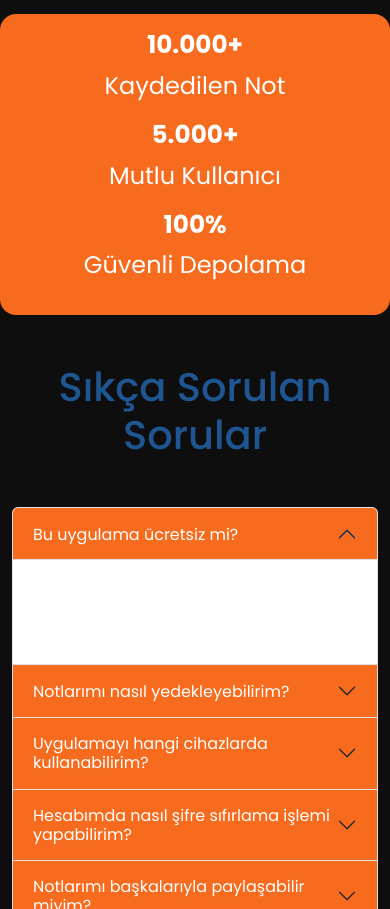
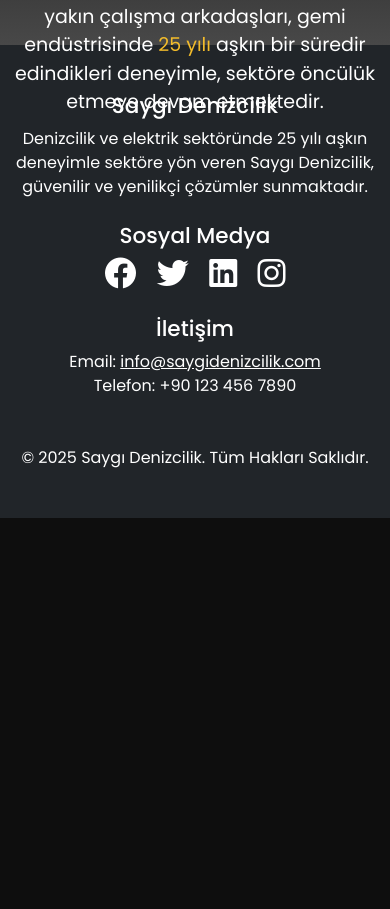
Before and after one commit to code-Beko/saygi, a Django app: page / in a window 390 px wide. Shown: the part 2504-3413 px from the top of the page. After the commit the page ends 3022 px from the top, so only its background shows below. Run offline with Django 5.2, Linux system fonts and the light colour scheme.

Commit message:
edit html

```diff
--- a/jobs/static/css/components/navbar.css
+++ b/jobs/static/css/components/navbar.css
@@ -9,7 +9,7 @@
 
 
 .navbar-height{
-    background:linear-gradient(to right, #000000, #2a2626);
+    background:linear-gradient(to right, #161616, #65626c);
     position: relative;
     padding-top: 1.5rem ;
     overflow: hidden;
--- a/jobs/static/css/style.css
+++ b/jobs/static/css/style.css
@@ -6,6 +6,10 @@ body {
     --bs-font-sans-serif: 'Poppins', sans-serif !important;
     --bs-emphasis-color-rgb: 255, 255, 255 !important;
     --bs-body-color:#ffffff !important;
+    --bs-secondary-rgb: 243, 188, 43 !important;
+
+
+
   }
 .roboto-family{
     font-family: "Roboto", sans-serif;
@@ -46,3 +50,19 @@ body {
   .fs-20 {
     font-size: 20px;
   }
+  .fs-24{
+    font-size:24px
+  }
+  .fs-30{
+    font-size:30px;
+  }
+  .fs-40{
+    font-size: 40px;
+  }
+  .fs-60{
+    font-size: 60px;
+  }
+
+  p {
+    margin-bottom: 0 !important;
+}
--- a/jobs/templates/base.html
+++ b/jobs/templates/base.html
@@ -23,18 +23,20 @@
         <link href="https://fonts.googleapis.com/css2?family=Rowdies:wght@300;400;700&display=swap" rel="stylesheet">
         <link href="https://fonts.googleapis.com/css2?family=Poppins:wght@300;400;500;600;700;800;900&display=swap" rel="stylesheet">
         <link href="https://fonts.googleapis.com/css2?family=Roboto:ital,wght@0,100..900;1,100..900&display=swap" rel="stylesheet">
+        <link href="https://cdnjs.cloudflare.com/ajax/libs/font-awesome/6.0.0-beta3/css/all.min.css" rel="stylesheet">
+
         <!-- Jquery Linki-->
-        <link rel="manifest" href="{% static 'js/manifest.json' %}">
+
 
         <script src="https://code.jquery.com/jquery-3.6.0.min.js"></script>
     </head>
     <body>
         <!-- Navbar -->
         {% include "components/navbar.html" %}
-        <div class="container mt-4">
+
             {% block content %}
             {% endblock content %}
-        </div>
+
         <!-- Footer -->
         {% include "components/footer.html" %}
         <!-- Bootstrap JS -->
--- a/jobs/templates/components/footer.html
+++ b/jobs/templates/components/footer.html
@@ -1,3 +1,32 @@
-<footer class="bg-dark text-white text-center py-3">
-    <p>© 2024 Projemiz. Tüm Hakları Saklıdır.</p>
+<footer class="bg-dark text-white text-center py-5">
+    <div class="container">
+        <div class="row">
+            <!-- Şirket Bilgisi -->
+            <div class="col-md-4 mb-4">
+                <h4>Saygı Denizcilik</h4>
+                <p>Denizcilik ve elektrik sektöründe 25 yılı aşkın deneyimle sektöre yön veren Saygı Denizcilik, güvenilir ve yenilikçi çözümler sunmaktadır.</p>
+            </div>
+
+            <!-- Sosyal Medya Linkleri -->
+            <div class="col-md-4 mb-4">
+                <h4>Sosyal Medya</h4>
+                <div>
+                    <a href="#" class="text-white mx-2"><i class="fab fa-facebook fa-2x"></i></a>
+                    <a href="#" class="text-white mx-2"><i class="fab fa-twitter fa-2x"></i></a>
+                    <a href="#" class="text-white mx-2"><i class="fab fa-linkedin fa-2x"></i></a>
+                    <a href="#" class="text-white mx-2"><i class="fab fa-instagram fa-2x"></i></a>
+                </div>
+            </div>
+
+            <!-- İletişim Bilgileri -->
+            <div class="col-md-4 mb-4">
+                <h4>İletişim</h4>
+                <p>Email: <a href="mailto:info@saygidenizcilik.com" class="text-white">info@saygidenizcilik.com</a></p>
+                <p>Telefon: +90 123 456 7890</p>
+            </div>
+        </div>
+    </div>
+    <div class="container">
+        <p class="mt-4">© 2025 Saygı Denizcilik. Tüm Hakları Saklıdır.</p>
+    </div>
 </footer>
--- a/jobs/templates/includes/make.html
+++ b/jobs/templates/includes/make.html
@@ -1,56 +1,22 @@
 {% load static %}
-<div class="my-5" style="color:#1f5692">
-    <div class="row text-center">
-        <!-- Card 1 -->
-        <div class="col-md-4 d-flex align-items-stretch">
-            <div class="card h-100 rounded-4">
-                <img src="{% static 'images/notlar.png' %}"
-                     class="mt-3 d-block mx-auto"
-                     width="auto"
-                     height="auto"
-                     style="max-height: 150px;
-                            width: auto"
-                     alt="Resim 1">
-                <div class="card-body d-flex flex-column">
-                    <h5 class="card-title fw-bold mt-4">Yeni Bir Not Ekleyin</h5>
-                    <p class="card-text flex-grow-1">Fikirlerinizi kaybetmeden hızlıca not alın ve organize edin.</p>
-                    <a  class="btn btn-primary mt-3 fw-bold">Not Ekle</a>
-                </div>
-            </div>
-        </div>
-        <!-- Card 2 -->
-        <div class="col-md-4 d-flex align-items-stretch">
-            <div class="card h-100 rounded-4">
-                <img src="{% static 'images/notekle.png' %}"
-                     class="mt-3 d-block mx-auto"
-                     width="auto"
-                     height="auto"
-                     style="max-height: 150px;
-                            width: auto"
-                     alt="Resim 2">
-                <div class="card-body d-flex flex-column">
-                    <h5 class="card-title fw-bold mt-4">Tüm Notlarınızı Görüntüleyin</h5>
-                    <p class="card-text flex-grow-1">Daha önce eklediğiniz tüm notlara hızlı ve kolay bir şekilde ulaşın.</p>
-                    <a  class="btn btn-warning mt-3 fw-bold">Notları Gör</a>
-                </div>
-            </div>
-        </div>
-        <!-- Card 3 -->
-        <div class="col-md-4 d-flex align-items-stretch">
-            <div class="card h-100 rounded-4">
-                <img src="{% static 'images/profilgor.png' %}"
-                     class="mt-3 d-block mx-auto"
-                     width="auto"
-                     height="auto"
-                     style="max-height: 150px;
-                            width: auto"
-                     alt="Resim 3">
-                <div class="card-body d-flex flex-column">
-                    <h5 class="card-title fw-bold mt-4">Profilinizi Yönetin</h5>
-                    <p class="card-text flex-grow-1">Kişisel bilgilerinizi güncelleyin ve uygulamayı size özel hale getirin.</p>
-                    <a class="btn btn-primary mt-3 fw-bold">Profilim</a>
-                </div>
-            </div>
-        </div>
+<div class="mt-5 d-flex justify-content-center align-items-center" style="background:linear-gradient(to bottom, #000000, #484848);height:350px">
+
+<div class="container">
+    <div class="text-center">
+        <p class="fs-30 mb-3 fw-bold rowdies-family text-secondary">Saygı Denizcilik: Sektördeki Lider Vizyonumuz
+
+        </p>
+    </div>
+    <div class="text-center">
+        <p class="fs-19">
+            Saygı Denizcilik olarak, denizcilik sektöründe, özellikle de gemi endüstrisinde yenilikçi ürünler geliştirmeyi
+            ve üretmeyi hedefliyoruz. Sektördeki geniş deneyimiyle güçlü bir ekipten oluşan bu girişim, tutkulu, hevesli ve
+            kararlı bir vizyonla şekillenmiştir. Şirketimizin kurucusu ve yakın çalışma arkadaşları, gemi endüstrisinde <span class="text-secondary">
+                25 yılı
+            </span>
+            aşkın bir süredir edindikleri deneyimle, sektöre öncülük etmeye devam etmektedir.
+        </p>
     </div>
 </div>
+
+</div>
--- a/jobs/templates/includes/slider.html
+++ b/jobs/templates/includes/slider.html
@@ -1,48 +1,41 @@
 <!-- templates/includes/slider.html -->
 {% load static %}
-<div>
-    <div class="row align-items-center">
-        <!-- Resim Bölümü -->
-        <!-- Metin Bölümü -->
-        <div class="col-md-6">
-            <h1 class="display-4 fw-bold">
-                {% if user.is_authenticated %}
-                    Hoşgeldiniz, {{ user.first_name }}!
-                {% else %}
-                    Bütün Notlarınız Tek Bir Yerde!
-                {% endif %}
-            </h1>
-            <p class="lead">
-                {% if user.is_authenticated %}
-                    Dijital notlarınızı kolayca organize edin, her an ve her yerden erişin. Hızlı ve güvenli sistemimizle notlarınıza her zaman ulaşabilir, paylaşabilirsiniz.
-                {% else %}
-                    Dijital notlarınızı organize edin, kolayca erişin ve paylaşın. Hızlı ve güvenli erişim ile notlarınızı her zaman yanınızda taşıyın.
-                {% endif %}
-            </p>
-            <a
-               class="btn btn-danger">
-                {% if user.is_authenticated %}
-                    Not Ekle
-                {% else %}
-                    Hemen Giriş Yapın
-                {% endif %}
-            </a>
-            <a
-               class="btn btn-primary">
-                {% if user.is_authenticated %}
-                    Notlarınızı Görüntüle
-                {% else %}
-                Tüm Notları Görüntüle
-                {% endif %}
-            </a>
-
-
+<div class="container mt-5">
+    <p class="m-0 fs-14" style="color:#E89E49">Hakkımızda</p>
+    <div class="row">
+        <div class="col-md-6 d-flex flex-column">
+            <div>
+                <p class="m-0 fw-bold fs-60">Deniz Teknolojisi</p>
+                <p class="lead">
+                    1977 yılından bu yana denizcilik ve elektrik sektöründe öncü bir güç olan Saygı Denizcilik, 30 yılı aşkın deneyimiyle gemi elektriği projelerinde güvenilir çözümler sunmaktadır. Yeni inşa edilen gemiler için donanım sağlanmasından kontrol panolarının üretimine, radar görüntüleme ve yangın alarm sistemlerinden otomasyon ve takip sistemlerine kadar geniş bir yelpazede hizmet vermekteyiz.
+                </p>
+                <a class="btn btn-light mt-5 p-3 text-black w-25">Not Ekle</a>
+            </div>
+            <div class="mt-auto d-flex  justify-content-start align-items-center">
+                <p class="fw-bold fs-60"
+                   style="background: linear-gradient(90deg, #84FAB0 0%, #8FD3F4 100%);
+                          -webkit-background-clip: text;
+                          color: transparent;
+                          margin-right: 10px">+44</p>
+                <p class="fs-18">
+                    Denizcilik ve Elektrik
+                    <br>
+                    Sektöründe Güçlü Adımlar
+                </p>
+            </div>
         </div>
         <div class="col-md-6">
+            <div>
+                <p class="fw-bold" style="font-size:24px">"Saygı Denizcilik, 1977'den bu yana denizcilik sektöründe liderdir."</p>
+                <p>
+                    Ayrıca AC ve DC motor, jeneratör ve transformatör sarımı, tamiri ve testleri konusunda uzman ekibimizle sektöre yön veriyoruz. 1994 yılından itibaren ise Loyd kurallarına uygun olarak gemi bakım, elektrik, dekorasyon, makine ve yanaştırma hizmetleriyle denizcilik dünyasında fark yaratmaya devam ediyoruz.
+                    Güç, inovasyon ve mükemmeliyet ilkeleriyle şekillenen Saygı Denizcilik, her dalgada geleceği inşa ediyor.
+                </p>
+            </div>
             <img width="100%"
                  height="auto"
-                 src="{% static 'images/signup.png' %}"
-                 alt="Slider Resmi"
+                 src="{% static 'images/about-us.jpg' %}"
+                 alt="about"
                  class="img-fluid rounded">
         </div>
     </div>
--- a/jobs/templates/index.html
+++ b/jobs/templates/index.html
@@ -6,7 +6,4 @@
     {% load static %}
     {% include "includes/slider.html" %}
     {% include "includes/make.html" %}
-    {% include "includes/istatistik.html" %}
-    {% include "includes/sss.html" %}
-    {% include "includes/yorumlar.html" %}
 {% endblock content %}
```
Also changed, not shown: jobs/templates/components/navbar.html (+9 -19 lines), jobs/static/images/about-us.jpg (added).
